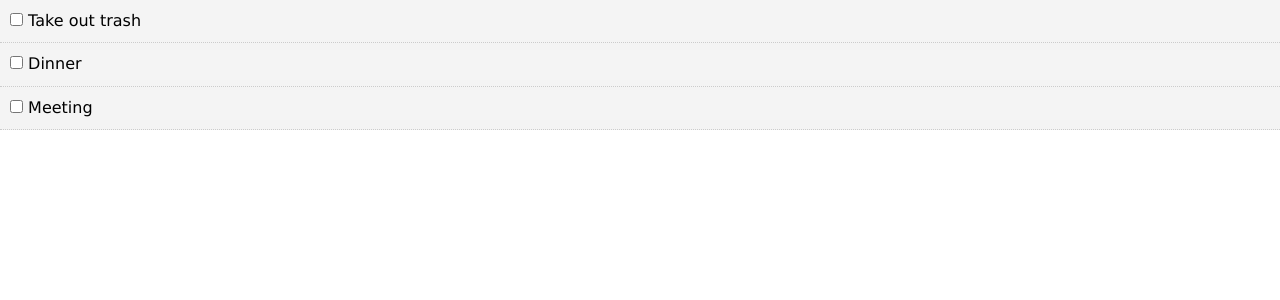
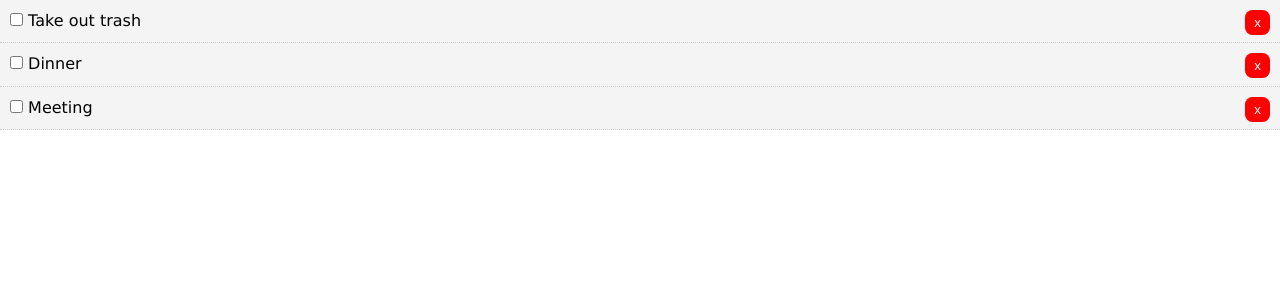
Before and after one commit to william-phokompe/cloud-limburger, a React (Create React App) app: page / in a window 1280 px wide. Shown: the top 300 px of the page. Built offline with nearby package versions, Linux system fonts and the light colour scheme.

Commit message:
Create delete button
With event binding, go up the chain a create a delete method in the uppermost component and pass down the method through props.

```diff
--- a/src/App.js
+++ b/src/App.js
@@ -19,8 +19,7 @@ class App extends Component {
     }]
   };
 
-
-
+  // Toggle complete
   markComplete = (id) => {
     this.setState({ todo: this.state.todos.map((todo) => {
         if (todo.id === id)
@@ -30,10 +29,18 @@ class App extends Component {
     });
   }
 
+  // Detele item
+  deleteItem = (id) => {
+    // Dealing with todos
+    // Copying everything that's there and use the spread operator [...]
+    //
+    this.setState({ todo: [...this.state.todos.filter(todo => todo.id !== id)] });
+  }
+
   render() {
     return (
       <div className="App">
-        <Todos todos={this.state.todos } markComplete={this.markComplete}/>
+        <Todos todos={this.state.todos } markComplete={this.markComplete} delteItem={ this.deleteItem }/>
       </div>
     );
   }
--- a/src/components/TodoItem.js
+++ b/src/components/TodoItem.js
@@ -13,16 +13,28 @@ export class TodoItem extends Component {
     };
 
     render() {
+        // Destructuring to get values
         const { id, title } = this.props.task;
         return (
             <div style={ this.getStyle() }>
                 <input type="checkbox" onChange={ this.props.markComplete.bind(this, id) } /> {' '}
-              { title }
+                { title }
+                <button style={ btnStyle } onClick={ this.props.deleteItem.bind(this, id) }>x</button>
             </div>
         )
     }
 }
 
+
+const btnStyle = {
+    background: '#ff0000',
+    color: '#fff',
+    border: 'none',
+    padding: '5px 9px',
+    borderRadius: '30%',
+    cursor: 'pointer',
+    float: 'right'
+};
 // Validation for properties that a component should have
 // Property types
 TodoItem.protoType = {
--- a/src/components/Todos.js
+++ b/src/components/Todos.js
@@ -7,7 +7,7 @@ class Todos extends Component {
 
     render() {
         return this.props.todos.map((todo) => (
-            <TodoItem key={todo.id} task={todo} markComplete={ this.props.markComplete }/>
+            <TodoItem key={todo.id} task={todo} markComplete={ this.props.markComplete } deleteItem={ this.props.delteItem }/>
         ));
     }
 }
```
